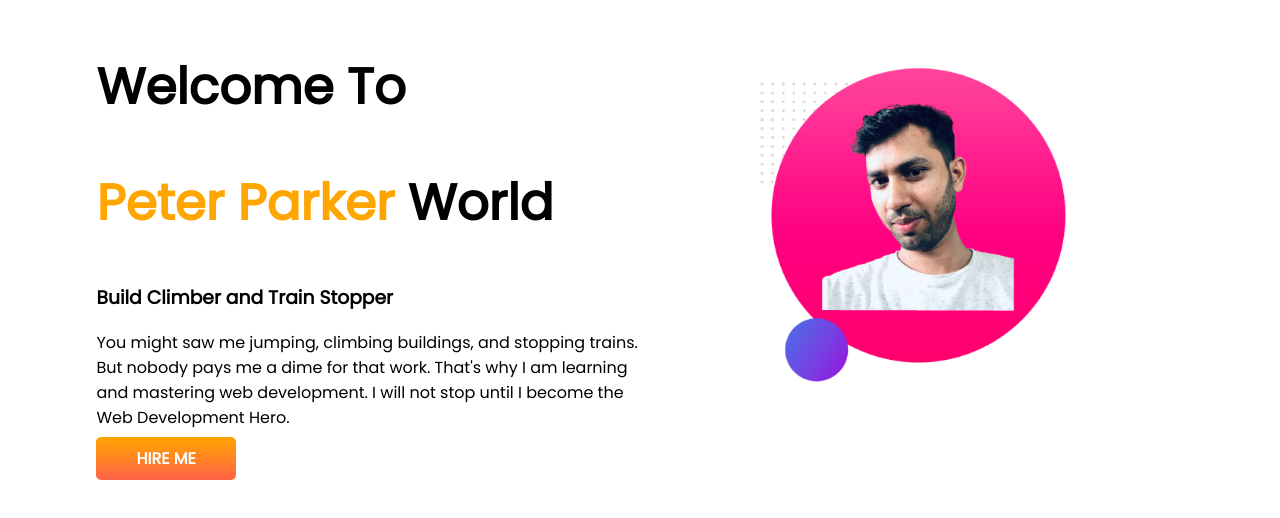
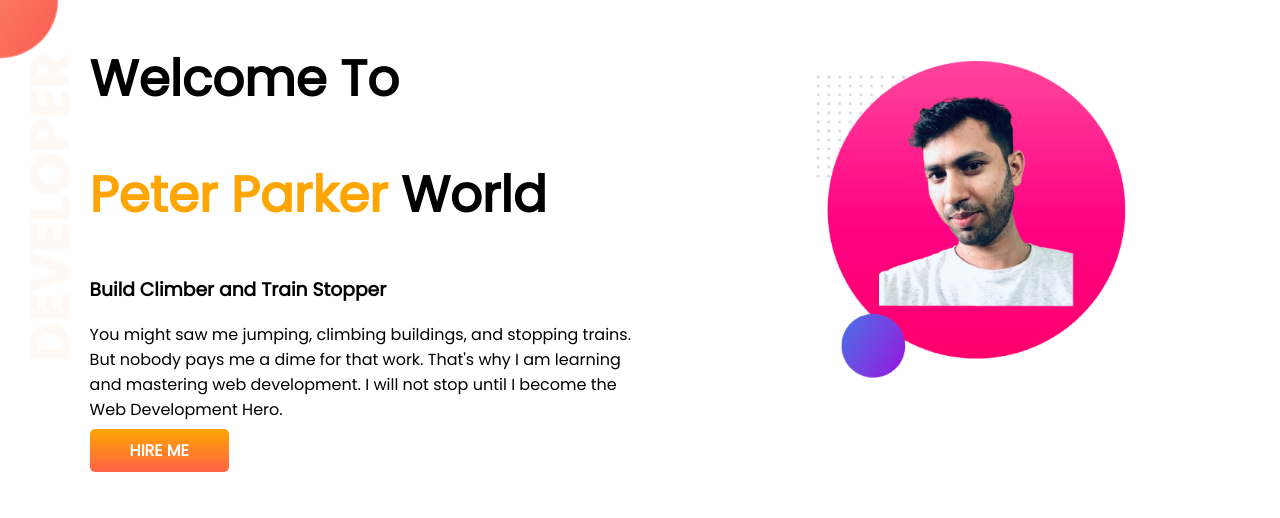
Before and after one commit to Anisuzzam/developer-portfolio, a plain HTML site: page index.html in a window 1280 px wide. Drawn offline with Linux system fonts and the light colour scheme.

Commit message:
beground image

```diff
--- a/index.html
+++ b/index.html
@@ -13,7 +13,7 @@
 </head>
 
 <body>
-    <section>
+    <section class="top-bannar">
         <div class="half-width">
             <h1>Welcome To</h1>
             <h1><span class="orange-color">Peter Parker</span> World</h1>
--- a/style.css
+++ b/style.css
@@ -1,5 +1,6 @@
 body{
     font-family: 'Poppins', sans-serif;
+    margin: 0;
 }
 h1{
     font-size: 50px;
@@ -16,7 +17,7 @@ section{
 }
 .half-width img{
     width: 60%;
-    padding-left: 5%;
+    padding-left: 15%;
 }
 .link-button{
 text-decoration: none;
@@ -26,3 +27,7 @@ font-weight: 700;
 padding: 10px 40px;
 border-radius: 5px;
 }
+.top-bannar{
+    background-image: url(images/top-banner.png);
+    background-repeat: no-repeat;
+}
```
